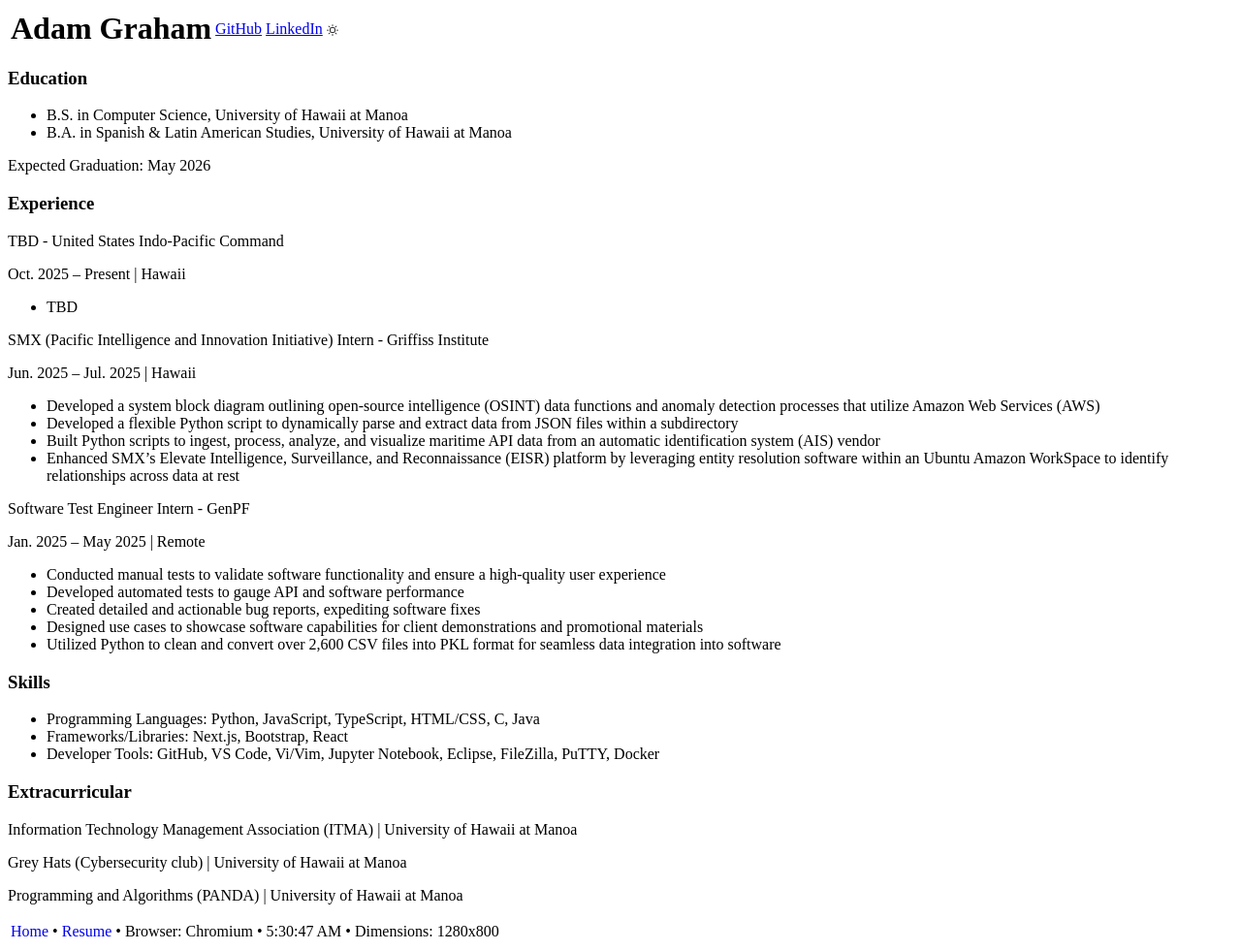
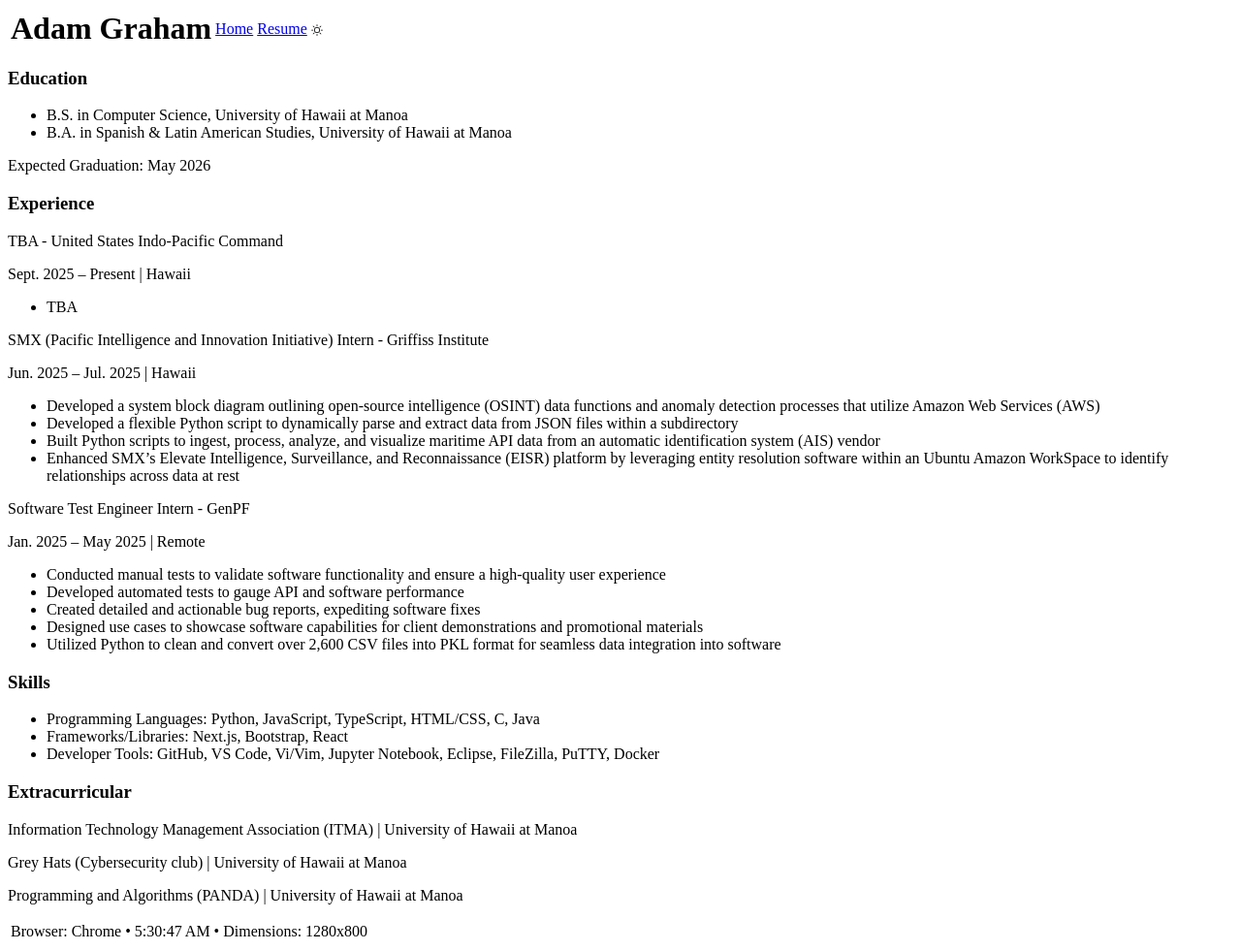
Before and after one commit to usradam/personal-website, a website built with Vite: page resume.html in a window 1280 px wide. Shown: the whole page at 97% size. Built offline with nearby package versions, Linux system fonts and the light colour scheme.

Commit message:
Rearrange things

```diff
--- a/resume.html
+++ b/resume.html
@@ -28,11 +28,11 @@
         <p>Expected Graduation: May 2026</p>
 
         <h3>Experience</h3>
-          <p>TBD - United States Indo-Pacific Command</p>
-          <p>Oct. 2025 – Present | Hawaii</p>
+          <p>TBA - United States Indo-Pacific Command</p>
+          <p>Sept. 2025 – Present | Hawaii</p>
           <ul>
             <li>
-              TBD
+              TBA
             </li>
         </ul>
 
--- a/src/footer.js
+++ b/src/footer.js
@@ -4,12 +4,6 @@
 <table>
     <tr>
         <td style="text-align:center;">
-            <a id="home-tab" style="text-decoration: none;" href="/index.html">Home</a> •
-            <a id="resume-tab" style="text-decoration: none;" href="/resume.html">Resume</a> •
-            <!-- Add new pages here e.g.:
-            <a style="text-decoration: none;" href="/projects.html">Projects</a> •
-            <a style="text-decoration: none;" href="/about.html">About</a> •
-            -->
             <span id="browser-info"></span> •
             <span id="current-time"></span> •
             <span id="window-dimensions"></span>
@@ -32,7 +26,7 @@
 function getBrowser() {
   const ua = navigator.userAgent;
   if (ua.includes('Firefox')) return 'Firefox';
-  if (ua.includes('Chrome') && !ua.includes('Edg')) return 'Chromium';
+  if (ua.includes('Chrome') && !ua.includes('Edg')) return 'Chrome';
   if (ua.includes('Safari') && !ua.includes('Chrome')) return 'Safari';
   if (ua.includes('Edg')) return 'Edge';
   if (ua.includes('Opera') || ua.includes('OPR')) return 'Opera';
--- a/src/header.js
+++ b/src/header.js
@@ -6,9 +6,9 @@
         <td>
             <h1 style="margin: 0;">Adam Graham</h1>
         </td>
-    <td style="text-align: center; vertical-align: middle">
-    <a id="github" href="http://github.com/usradam" target="_blank">GitHub</a>
-    <a id="linkedin" href="http://linkedin.com/in/adamgra" target="_blank">LinkedIn</a>
+        <td style="text-align: center; vertical-align: middle;">
+            <a id="home-tab" href="/index.html">Home</a>
+            <a id="resume-tab" href="/resume.html">Resume</a>
         </td>
         <td style="vertical-align: middle; text-align: center">
         <span onclick="toggleTheme()" class="theme-toggle" title="Toggle theme">
```
Also changed, not shown: index.html (+4 -0 lines). Lines whose indentation alone changed are shown as unchanged.
